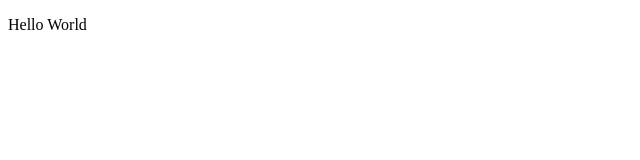
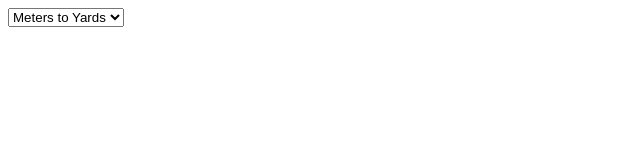
Before and after one commit to jthecoder12/UnitConverter, a plain HTML site: page index.html in a window 1280 px wide. Shown: the whole page, without its empty margins (0-640 px from the left). Drawn offline with Linux system fonts and the light colour scheme.

Commit message:
Add first element

```diff
--- a/index.html
+++ b/index.html
@@ -6,6 +6,8 @@
     <title>Unit Converter</title>
 </head>
 <body>
-    <p>Hello World</p>
+    <select name="Options" id="options">
+        <option value="mty">Meters to Yards</option>
+    </select>
 </body>
 </html>
```
